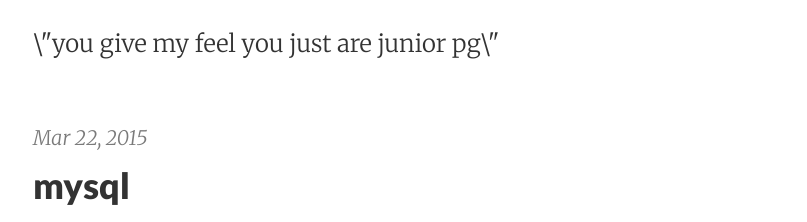
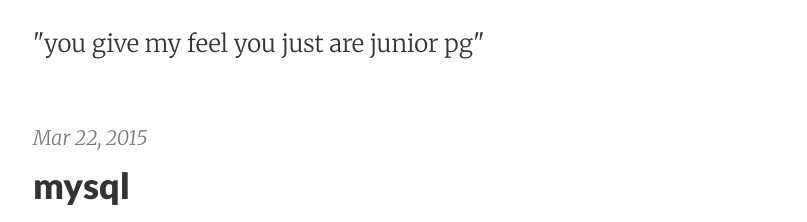
Before and after one commit to wangbangkun/wangbangkun.github.io, a Jekyll site: the page built from index.html, in a window 1280 px wide. Shown: the top 222 px of the page, without its empty margins (223-1030 px from the left). Built offline with Jekyll 4.4.1, drawn with Linux system fonts in a browser that asks for light colours; the list of posts is cut into pages by our own code.

Commit message:
add quotes.

```diff
--- a/_config.yml
+++ b/_config.yml
@@ -1,5 +1,5 @@
 # Site settings
-title:       \"you give my feel you just are junior pg\"
+title:       "\"you give my feel you just are junior pg\""
 email:
 description: "A simple, beautiful theme for Jekyll that emphasizes content rather than aesthetic fluff."
 baseurl:     ""
```
